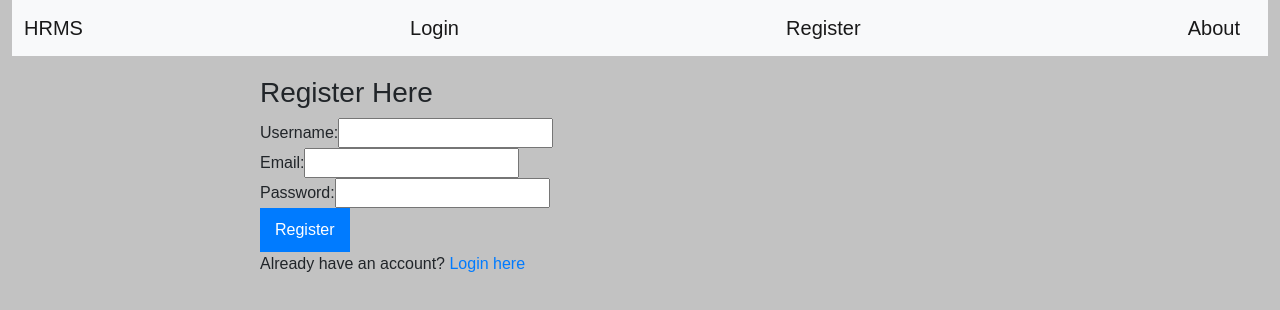
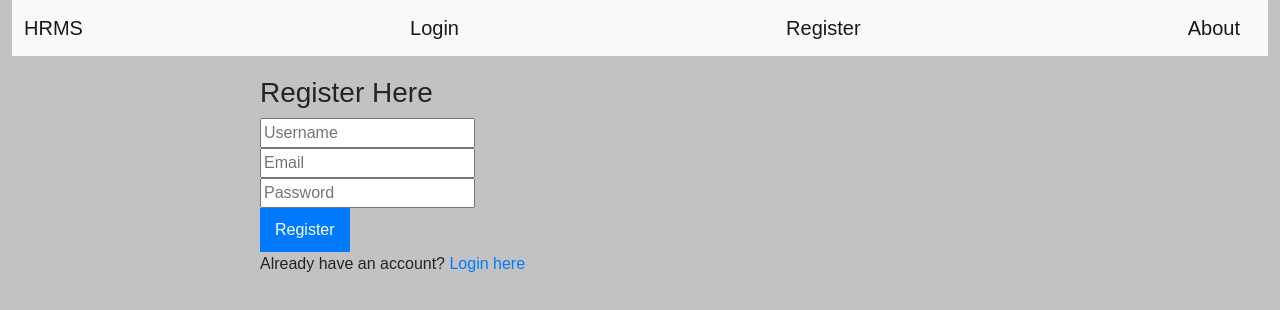
Before and after one commit to CODEwithHARiiSH/hrms_app, a React (Create React App) app: page /register in a window 1280 px wide. Shown: the top 310 px of the page. Built offline with nearby package versions, Linux system fonts and the light colour scheme.

Commit message:
Form looks nice now
1. removed label from form
2. renamed web to api

```diff
--- a/src/components/Auth/LoginForm.js
+++ b/src/components/Auth/LoginForm.js
@@ -48,14 +48,12 @@ const LoginForm = ({ setAuthentication }) => {
       <div className='row'>
         <form onSubmit={handleSubmit}>
           <br />
-          <label>
-            Username:
-            <input type="text" value={username} onChange={(e) => setUsername(e.target.value) } required/>
-          </label><br /><br />
-          <label>
-            Password:
-            <input type="password" value={password} onChange={(e) => setPassword(e.target.value)} required/>
-          </label><br />
+
+            <input type="text" value={username} onChange={(e) => setUsername(e.target.value) } required placeholder='Username'/>
+<br /><br />
+
+            <input type="password" value={password} onChange={(e) => setPassword(e.target.value)} required placeholder='Password'/>
+    <br />
           <button type="submit">Login</button>
         </form>
         <div>
--- a/src/components/Auth/RegistrationForm.js
+++ b/src/components/Auth/RegistrationForm.js
@@ -37,18 +37,15 @@ const RegistrationForm = () => {
 
       <div className='row'>
         <form onSubmit={handleSubmit} className='registration-form'>
-          <label>
-            Username:
-            <input type="text" value={username} onChange={(e) => setUsername(e.target.value)}required />
-          </label><br />
-          <label>
-            Email:
-            <input type="email" value={email} onChange={(e) => setEmail(e.target.value)}required />
-          </label><br />
-          <label>
-            Password:
-            <input type="password" value={password} onChange={(e) => setPassword(e.target.value)}required />
-          </label><br />
+
+            <input type="text" value={username} onChange={(e) => setUsername(e.target.value)}required placeholder='Username' />
+  <br />
+
+            <input type="email" value={email} onChange={(e) => setEmail(e.target.value)}required placeholder='Email'/>
+     <br />
+
+            <input type="password" value={password} onChange={(e) => setPassword(e.target.value)}required placeholder='Password'/>
+ <br />
           <button type="submit">Register</button>
         </form>
         <div>
--- a/src/components/Employees/RegisterNewEmployee.js
+++ b/src/components/Employees/RegisterNewEmployee.js
@@ -41,27 +41,18 @@ const RegisterNewEmployee= () => {
 
       <div className='row'>
         <form onSubmit={handleSubmit} className='registration-form'>
-        <label>
-            First Name:
-            <input type="text" value={firstName} onChange={(e) => setFirstName(e.target.value)} />
-          </label><br />
-          <label>
-            Last Name:
-            <input type="text" value={lastName} onChange={(e) => setLastName(e.target.value)} />
-          </label><br />
-          <label>
-            Email:
-            <input type="email" value={email} onChange={(e) => setEmail(e.target.value)} />
-          </label><br />
-          <label>
-            Designation:
-            <input type="designation" value={designation} onChange={(e) => setDesignation(e.target.value)} />
-          </label><br />
 
-          <label>
-            Phone:
-            <input type="text" value={phone} onChange={(e) => setPhone(e.target.value)} />
-          </label><br />
+            <input type="text" value={firstName} onChange={(e) => setFirstName(e.target.value)} placeholder='Last Name'/>
+
+            <input type="text" value={lastName} onChange={(e) => setLastName(e.target.value)} placeholder='First Name'/>
+         <br /><br />
+
+            <input type="email" value={email} onChange={(e) => setEmail(e.target.value)} placeholder='Email'/>
+            <input type="text" value={phone} onChange={(e) => setPhone(e.target.value)} placeholder='Phone'/>
+        <br /><br />
+
+            <input type="designation" value={designation} onChange={(e) => setDesignation(e.target.value)} placeholder='Designation'/>
+ <br /><br />
           <button type="submit">Register</button>
         </form>
         <div>
```
Also changed, not shown: 1 other file (tests, documents, lock files or other folders).
